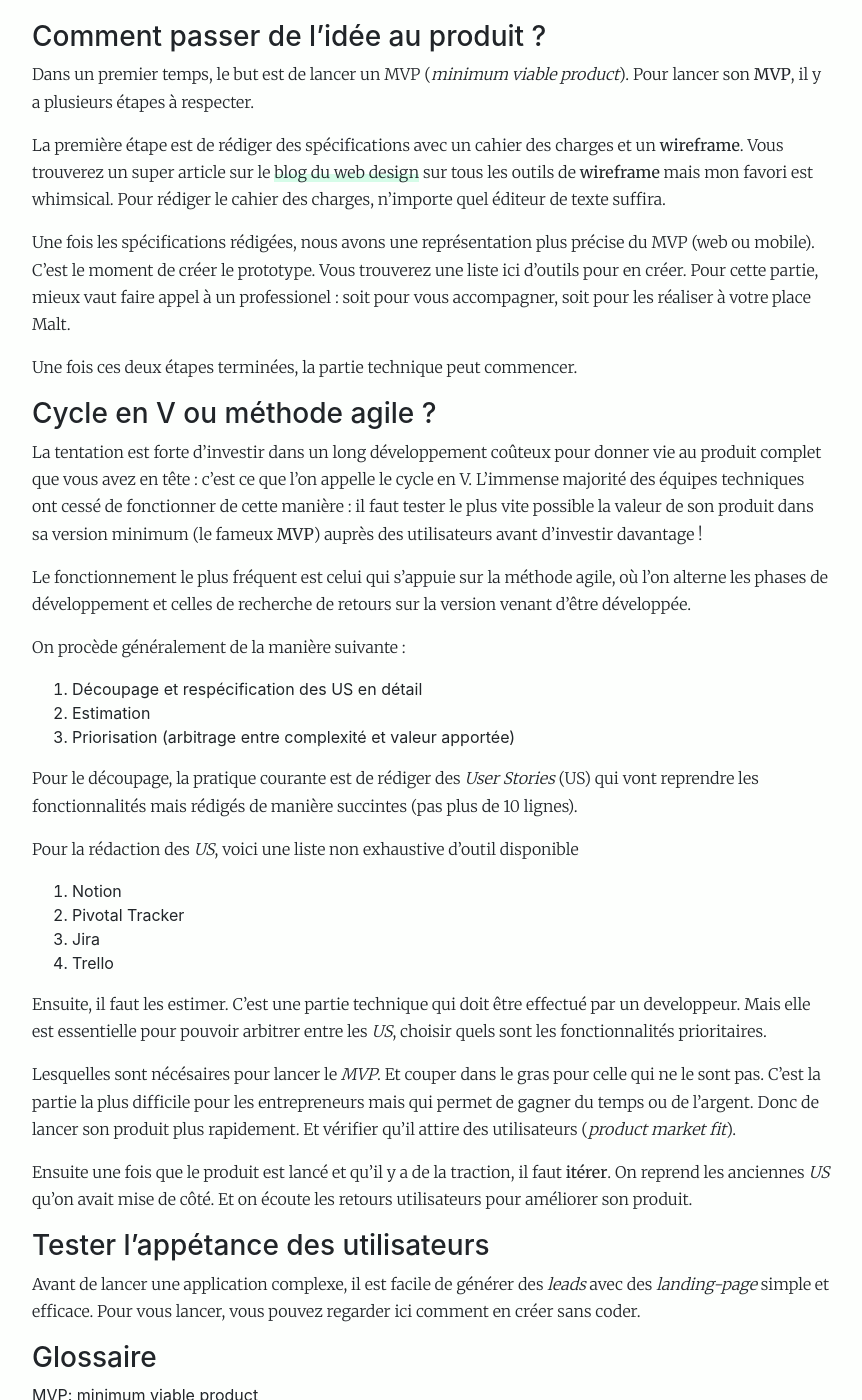
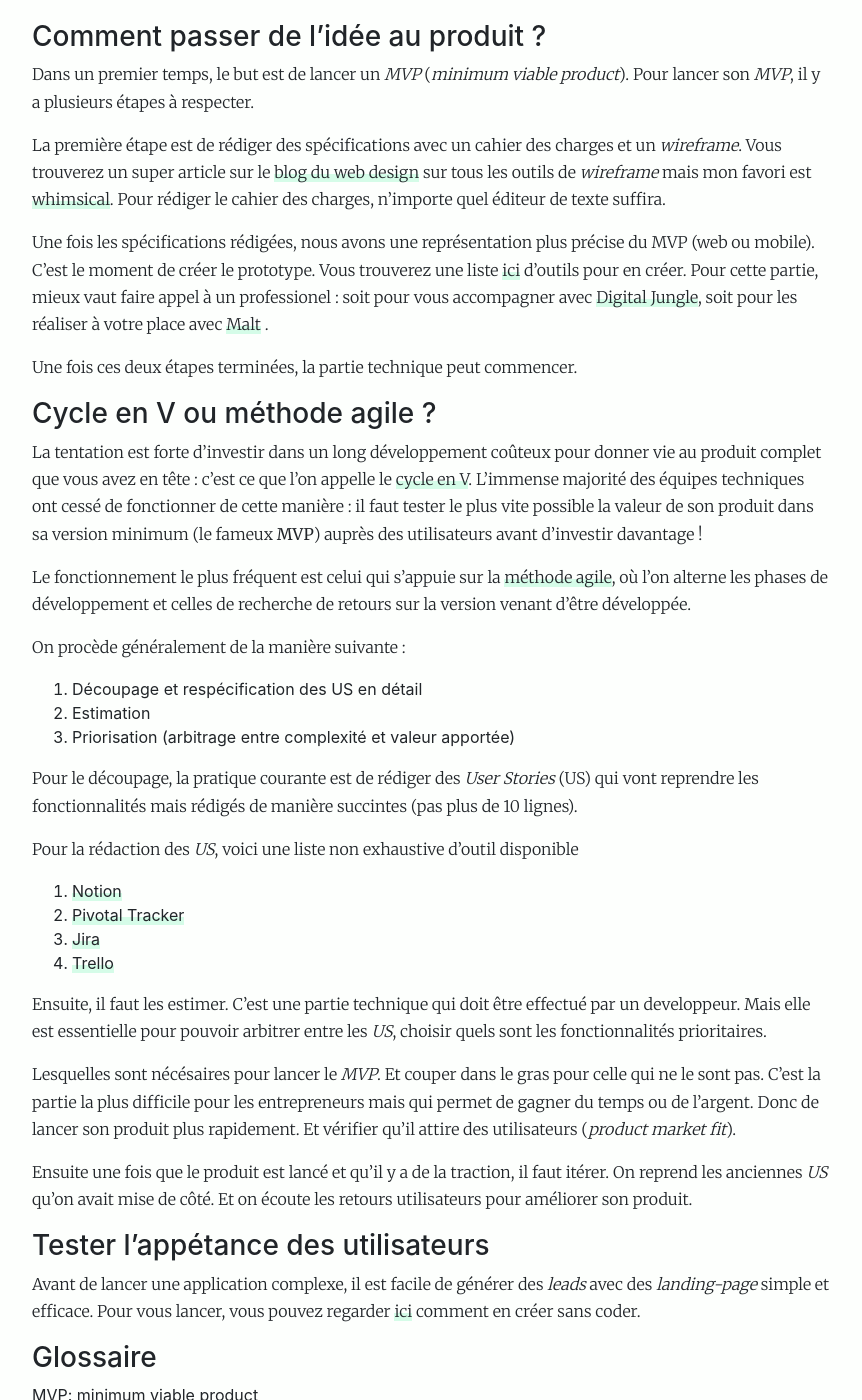
Before and after one commit to alexandrebk/alexandrebk.github.io, a Jekyll site: the page built from _posts/2021-06-04-lancement-projet-web.md, in a window 1280 px wide and 1400 px high, scrolled down 337 px. Shown: the whole window, without its empty margins (208-1070 px from the left). Built offline with Jekyll 4.4.1, drawn with Linux system fonts in a browser that asks for light colours; nearby versions of some CDN libraries; some of the changed lines change nothing that is shown; some of the changed text lies outside the part shown.

```diff
--- a/_posts/2021-06-04-lancement-projet-web.md
+++ b/_posts/2021-06-04-lancement-projet-web.md
@@ -13,20 +13,21 @@
 
 ### Comment passer de l'idée au produit ?
 
-Dans un premier temps, le but est de lancer un MVP (*minimum viable product*). Pour lancer son **MVP**, il y a plusieurs étapes à respecter.
+Dans un premier temps, le but est de lancer un *MVP* (*minimum viable product*). Pour lancer son *MVP*, il y a plusieurs étapes à respecter.
 
-La première étape est de rédiger des spécifications avec un cahier des charges et un **wireframe**. Vous trouverez un super article sur le
-<a href="https://www.blogduwebdesign.com/logiciels-wireframe-prototype/" class= "underlined" target="_blank">blog du web design</a> sur tous les outils de **wireframe** mais mon favori est [whimsical](https://whimsical.com/). Pour rédiger le cahier des charges, n'importe quel éditeur de texte suffira.
+La première étape est de rédiger des spécifications avec un cahier des charges et un *wireframe*. Vous trouverez un super article sur le
+<a href="https://www.blogduwebdesign.com/logiciels-wireframe-prototype/" class= "underlined" target="_blank">blog du web design</a> sur tous les outils de *wireframe* mais mon favori est <a href="https://whimsical.com/" class= "underlined" target="_blank">whimsical</a>. Pour rédiger le cahier des charges, n'importe quel éditeur de texte suffira.
 
-Une fois les spécifications rédigées, nous avons une représentation plus précise du MVP (web ou mobile). C'est le moment de créer le prototype. Vous trouverez une liste [ici](https://www.blogduwebdesign.com/logiciels-wireframe-prototype/#Logiciels_pour_creer_des_prototypes) d'outils pour en créer. Pour cette partie, mieux vaut faire appel à un professionel : soit pour vous [accompagner](https://www.digitaljungle.camp/), soit pour les réaliser à votre place [Malt](https://www.malt.fr/s?q=web+designer&as=t).
+Une fois les spécifications rédigées, nous avons une représentation plus précise du MVP (web ou mobile). C'est le moment de créer le prototype. Vous trouverez une liste
+<a href="https://www.blogduwebdesign.com/logiciels-wireframe-prototype/#Logiciels_pour_creer_des_prototypes" class= "underlined" target="_blank">ici</a> d'outils pour en créer. Pour cette partie, mieux vaut faire appel à un professionel : soit pour vous accompagner avec <a href="https://www.digitaljungle.camp/" class= "underlined" target="_blank">Digital Jungle</a>, soit pour les réaliser à votre place avec <a href="https://www.malt.fr/s?q=web+designer&as=t" class= "underlined" target="_blank">Malt</a> .
 
 Une fois ces deux étapes terminées, la partie technique peut commencer.
 
 ### Cycle en V ou méthode agile ?
 
-La tentation est forte d'investir dans un long développement coûteux pour donner vie au produit complet que vous avez en tête : c'est ce que l'on appelle le [cycle en V](https://fr.wikipedia.org/wiki/Cycle_en_V). L'immense majorité des équipes techniques ont cessé de fonctionner de cette manière : il faut tester le plus vite possible la valeur de son produit dans sa version minimum (le fameux **MVP**) auprès des utilisateurs avant d'investir davantage !
+La tentation est forte d'investir dans un long développement coûteux pour donner vie au produit complet que vous avez en tête : c'est ce que l'on appelle le <a href="https://fr.wikipedia.org/wiki/Cycle_en_V" class= "underlined" target="_blank">cycle en V</a>. L'immense majorité des équipes techniques ont cessé de fonctionner de cette manière : il faut tester le plus vite possible la valeur de son produit dans sa version minimum (le fameux **MVP**) auprès des utilisateurs avant d'investir davantage !
 
-Le fonctionnement le plus fréquent est celui qui s'appuie sur la [méthode agile](https://agilemanifesto.org/iso/fr/manifesto.html), où l'on alterne les phases de développement et celles de recherche de retours sur la version venant d'être développée.
+Le fonctionnement le plus fréquent est celui qui s'appuie sur la <a href="https://agilemanifesto.org/iso/fr/manifesto.html" class= "underlined" target="_blank">méthode agile</a>, où l'on alterne les phases de développement et celles de recherche de retours sur la version venant d'être développée.
 
 On procède généralement de la manière suivante :
 
@@ -38,26 +39,26 @@
 
 Pour la rédaction des *US*, voici une liste non exhaustive d'outil disponible
 
-1. [Notion](https://www.notion.so/)
-2. [Pivotal Tracker](https://www.pivotaltracker.com/)
-3. [Jira](https://www.atlassian.com/fr/software/jira)
-4. [Trello](https://trello.com/)
+1. <a href="https://www.notion.so/" class= "underlined" target="_blank">Notion</a>
+2. <a href="https://www.pivotaltracker.com/" class= "underlined" target="_blank">Pivotal Tracker</a>
+3. <a href="https://www.atlassian.com/fr/software/jira" class= "underlined" target="_blank">Jira</a>
+4. <a href="https://trello.com/" class= "underlined" target="_blank">Trello</a>
 
 Ensuite, il faut les estimer. C'est une partie technique qui doit être effectué par un developpeur. Mais elle est essentielle pour pouvoir arbitrer entre les *US*, choisir quels sont les fonctionnalités prioritaires.
 
 Lesquelles sont nécésaires pour lancer le *MVP*. Et couper dans le gras pour celle qui ne le sont pas. C'est la partie la plus difficile pour les entrepreneurs mais qui permet de gagner du temps ou de l'argent. Donc de lancer son produit plus rapidement. Et vérifier qu'il attire des utilisateurs (*product market fit*).
 
-Ensuite une fois que le produit est lancé et qu'il y a de la traction, il faut **itérer**. On reprend les anciennes *US* qu'on avait mise de côté. Et on écoute les retours utilisateurs pour améliorer son produit.
+Ensuite une fois que le produit est lancé et qu'il y a de la traction, il faut itérer. On reprend les anciennes *US* qu'on avait mise de côté. Et on écoute les retours utilisateurs pour améliorer son produit.
 
 ### Tester l'appétance des utilisateurs
 
-Avant de lancer une application complexe, il est facile de générer des *leads* avec des *landing-page* simple et efficace. Pour vous lancer, vous pouvez regarder [ici](https://www.blogduwebdesign.com/logiciels-landing-pages/) comment en créer sans coder.
+Avant de lancer une application complexe, il est facile de générer des *leads* avec des *landing-page* simple et efficace. Pour vous lancer, vous pouvez regarder <a href="https://www.blogduwebdesign.com/logiciels-landing-pages/" class= "underlined" target="_blank">ici</a> comment en créer sans coder.
 
 ### Glossaire
 
-- MVP: minimum viable product
-- spécification: cahier des charges + wireframe
-- wireframe :[maquette fonctionnelle](https://fr.wikipedia.org/wiki/Wireframe_(design), schéma des interfaces utilisateur
-- prototype: maquettes représentant le design de votre site
-- user story: récit utilisateur, déscritpion simple du besoin utilisateur
-- product market fit: l’adéquation entre votre produit et son marché.
++ MVP: minimum viable product
++ spécification: cahier des charges + wireframe
++ wireframe: maquette fonctionnelle ou schéma des interfaces utilisateur
++ prototype: maquettes représentant le design de votre site
++ user story: récit utilisateur, déscritpion simple du besoin utilisateur
++ product market fit: l’adéquation entre votre produit et son marché.
```
